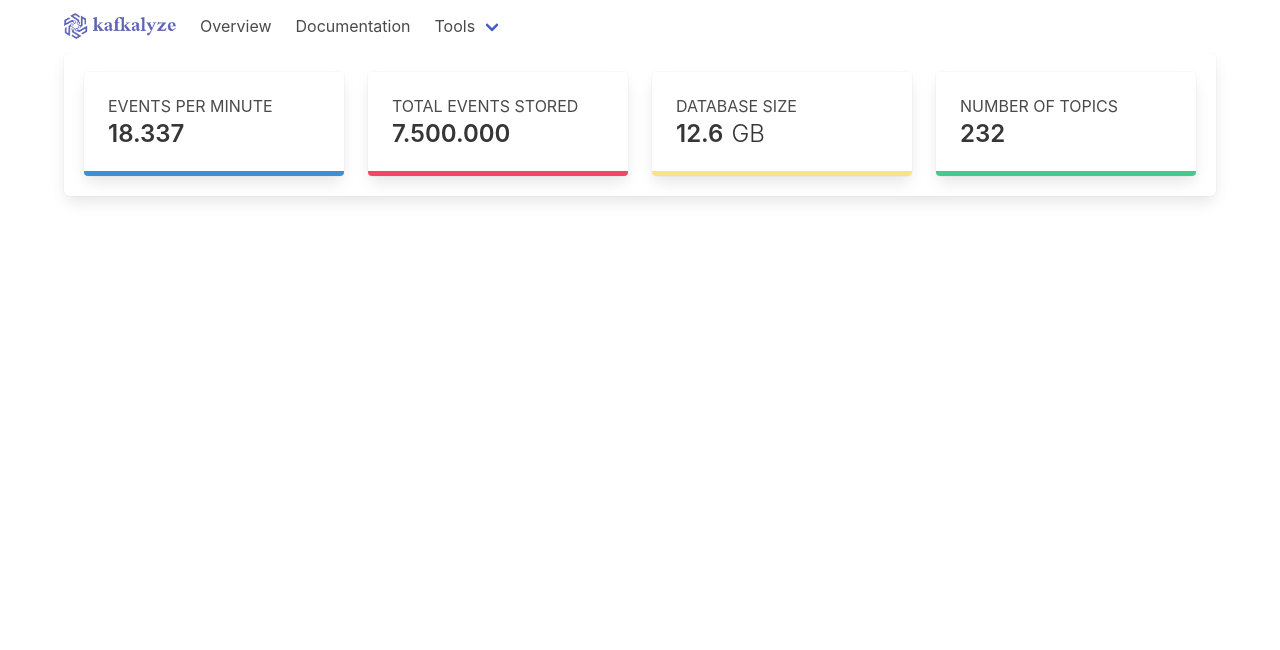
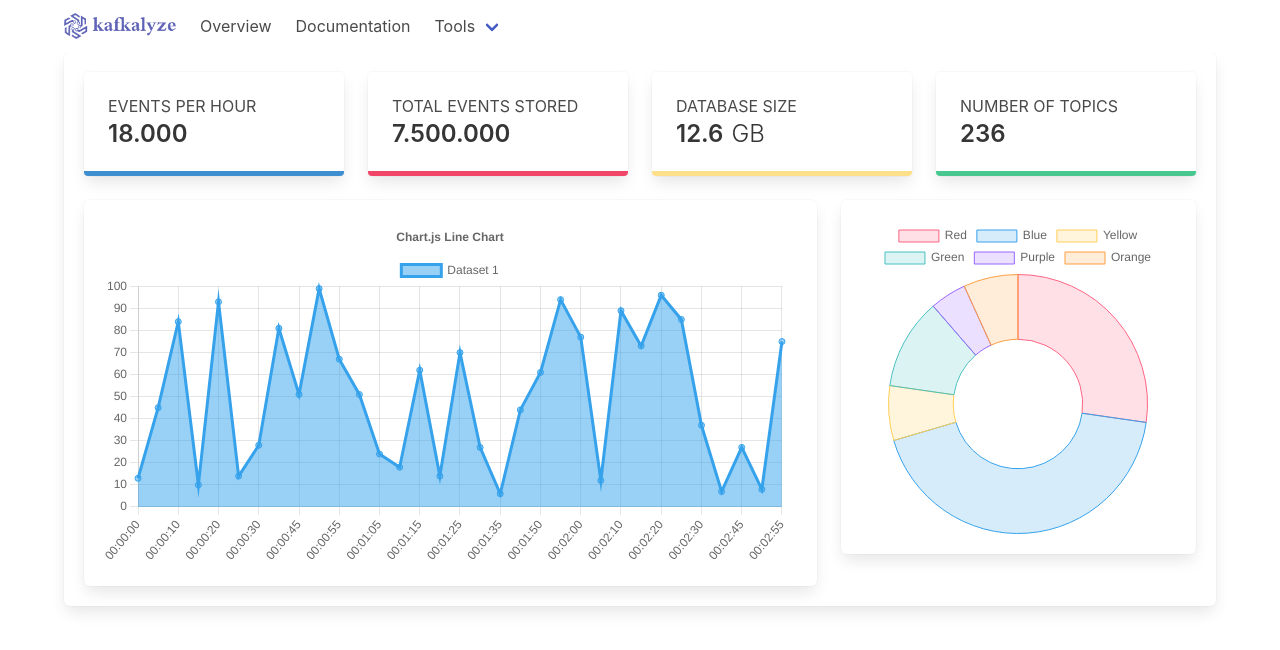
Before and after one commit to tntmeijs/kafkalyze, a React (Vite) app in the folder ui/: page / in a window 1280 px wide. Shown: the top 650 px of the page. Built offline with nearby package versions, Linux system fonts and the light colour scheme.

Commit message:
feat: add dummy graph placeholders to overview page

```diff
--- a/ui/package.json
+++ b/ui/package.json
@@ -11,7 +11,9 @@
   },
   "dependencies": {
     "bulma": "^0.9.4",
+    "chart.js": "^4.4.0",
     "react": "^18.2.0",
+    "react-chartjs-2": "^5.2.0",
     "react-dom": "^18.2.0",
     "react-router-dom": "^6.16.0"
   },
--- /dev/null
+++ b/ui/src/components/visualisation/AreaChart.jsx
@@ -0,0 +1,74 @@
+import { CategoryScale, Chart, Filler, Legend, LineElement, LinearScale, PointElement, Title, Tooltip } from "chart.js";
+import { Line } from "react-chartjs-2";
+
+const labels = [
+    "00:00:00",
+    "00:00:05",
+    "00:00:10",
+    "00:00:15",
+    "00:00:20",
+    "00:00:25",
+    "00:00:30",
+    "00:00:35",
+    "00:00:45",
+    "00:00:50",
+    "00:00:55",
+    "00:01:00",
+    "00:01:05",
+    "00:01:10",
+    "00:01:15",
+    "00:01:20",
+    "00:01:25",
+    "00:01:30",
+    "00:01:35",
+    "00:01:45",
+    "00:01:50",
+    "00:01:55",
+    "00:02:00",
+    "00:02:05",
+    "00:02:10",
+    "00:02:15",
+    "00:02:20",
+    "00:02:25",
+    "00:02:30",
+    "00:02:35",
+    "00:02:45",
+    "00:02:50",
+    "00:02:55"
+];
+
+const data = {
+    labels,
+    datasets: [
+        {
+            fill: true,
+            label: "Dataset 1",
+            data: labels.map(() => Math.round(Math.random() * 100)),
+            borderColor: 'rgb(53, 162, 235)',
+            backgroundColor: 'rgba(53, 162, 235, 0.5)'
+        }
+    ],
+};
+
+const options = {
+    responsive: true,
+    plugins: {
+        legend: {
+            position: 'top'
+        },
+        title: {
+            display: true,
+            text: 'Chart.js Line Chart'
+        }
+    }
+};
+
+Chart.register(CategoryScale, LinearScale, PointElement, LineElement, Title, Tooltip, Filler, Legend);
+
+export const AreaChart = () => {
+    return (
+        <div className="box">
+            <Line data={data} options={options} />
+        </div>
+    );
+};
--- /dev/null
+++ b/ui/src/components/visualisation/DoughnutChart.jsx
@@ -0,0 +1,39 @@
+import { ArcElement, Chart, Legend, Tooltip } from "chart.js";
+import { Doughnut } from "react-chartjs-2";
+
+const data = {
+    labels: ['Red', 'Blue', 'Yellow', 'Green', 'Purple', 'Orange'],
+    datasets: [
+        {
+            label: '# of Votes',
+            data: [12, 19, 3, 5, 2, 3],
+            backgroundColor: [
+                'rgba(255, 99, 132, 0.2)',
+                'rgba(54, 162, 235, 0.2)',
+                'rgba(255, 206, 86, 0.2)',
+                'rgba(75, 192, 192, 0.2)',
+                'rgba(153, 102, 255, 0.2)',
+                'rgba(255, 159, 64, 0.2)',
+            ],
+            borderColor: [
+                'rgba(255, 99, 132, 1)',
+                'rgba(54, 162, 235, 1)',
+                'rgba(255, 206, 86, 1)',
+                'rgba(75, 192, 192, 1)',
+                'rgba(153, 102, 255, 1)',
+                'rgba(255, 159, 64, 1)',
+            ],
+            borderWidth: 1,
+        },
+    ]
+};
+
+Chart.register(ArcElement, Tooltip, Legend);
+
+export const DoughnutChart = () => {
+    return (
+        <div className="box">
+            <Doughnut data={data} />
+        </div>
+    );
+};
--- a/ui/src/components/DashboardStatisticCard.jsx
+++ b/ui/src/components/visualisation/SingleValueStatisticCard.jsx
@@ -1,12 +1,4 @@
-export const DashboardStatisticCardHighlightColor = {
-    PRIMARY: "is-primary",
-    INFO: "is-info",
-    SUCCESS: "is-success",
-    WARNING: "is-warning",
-    DANGER: "is-danger"
-};
-
-export const DashboardStatisticCard = ({ title, value, unit, colour }) => (
+export const SingleValueStatisticCard = ({ title, value, unit, colour }) => (
     <div className="card">
         <div className={`card-content highlight-bottom is-uppercase ${colour}`}>
             <div className="content">
--- a/ui/src/pages/OverviewPage.jsx
+++ b/ui/src/pages/OverviewPage.jsx
@@ -1,20 +1,31 @@
-import { DashboardStatisticCard } from "../components/DashboardStatisticCard";
+import { AreaChart } from "../components/visualisation/AreaChart";
+import { DoughnutChart } from "../components/visualisation/DoughnutChart";
+import { SingleValueStatisticCard } from "../components/visualisation/SingleValueStatisticCard";
 
 export const OverviewPage = () => {
     return (
         <div className="box">
             <div className="columns">
                 <div className="column">
-                    <DashboardStatisticCard title="events per minute" value="18.337" colour="is-info" />
+                    <SingleValueStatisticCard title="events per hour" value="18.000" colour="is-info" />
                 </div>
                 <div className="column">
-                    <DashboardStatisticCard title="total events stored" value="7.500.000" colour="is-danger" />
+                    <SingleValueStatisticCard title="total events stored" value="7.500.000" colour="is-danger" />
                 </div>
                 <div className="column">
-                    <DashboardStatisticCard title="database size" value={12.6} unit="GB" colour="is-warning" />
+                    <SingleValueStatisticCard title="database size" value={12.6} unit="GB" colour="is-warning" />
                 </div>
                 <div className="column">
-                    <DashboardStatisticCard title="number of topics" value={232} colour="is-success" />
+                    <SingleValueStatisticCard title="number of topics" value={236} colour="is-success" />
+                </div>
+            </div>
+
+            <div className="columns">
+                <div className="column">
+                    <AreaChart />
+                </div>
+                <div className="column is-one-third">
+                    <DoughnutChart />
                 </div>
             </div>
         </div>
```
Also changed, not shown: 1 other file (tests, documents, lock files or other folders).
